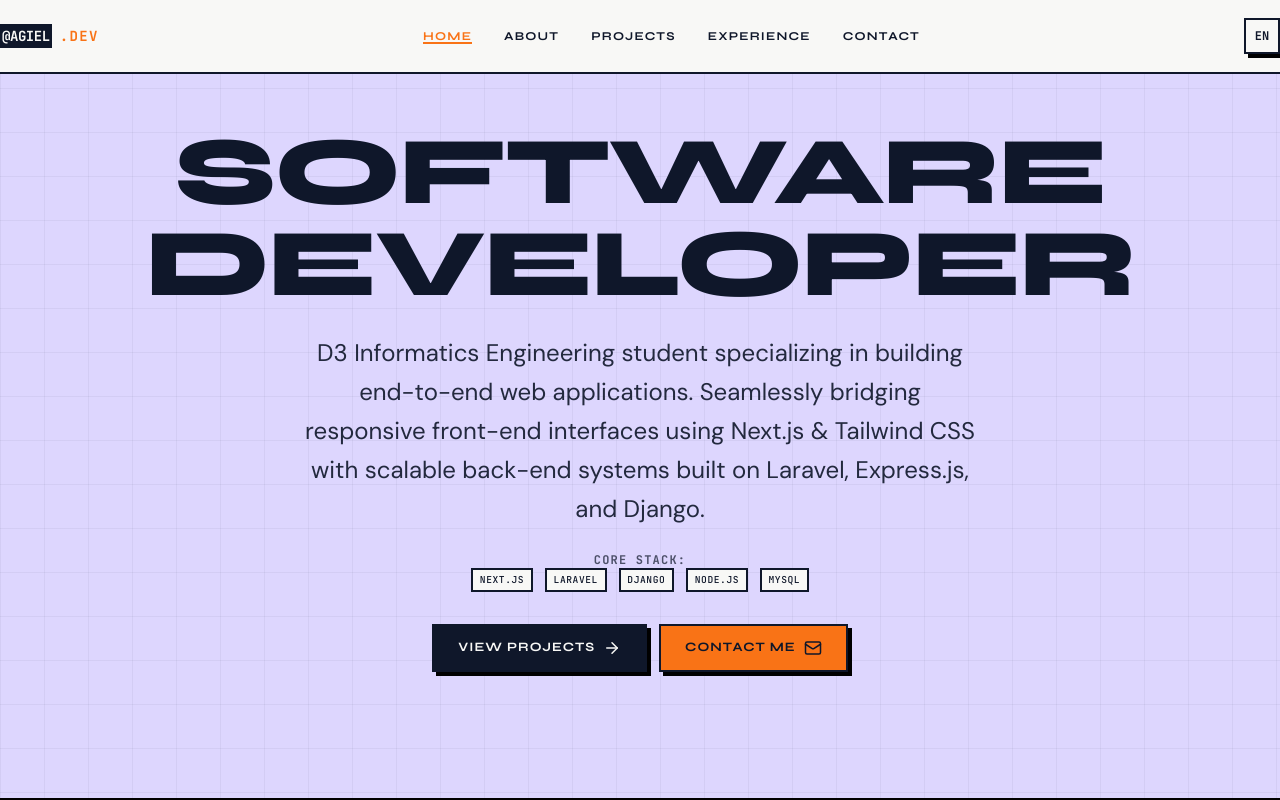
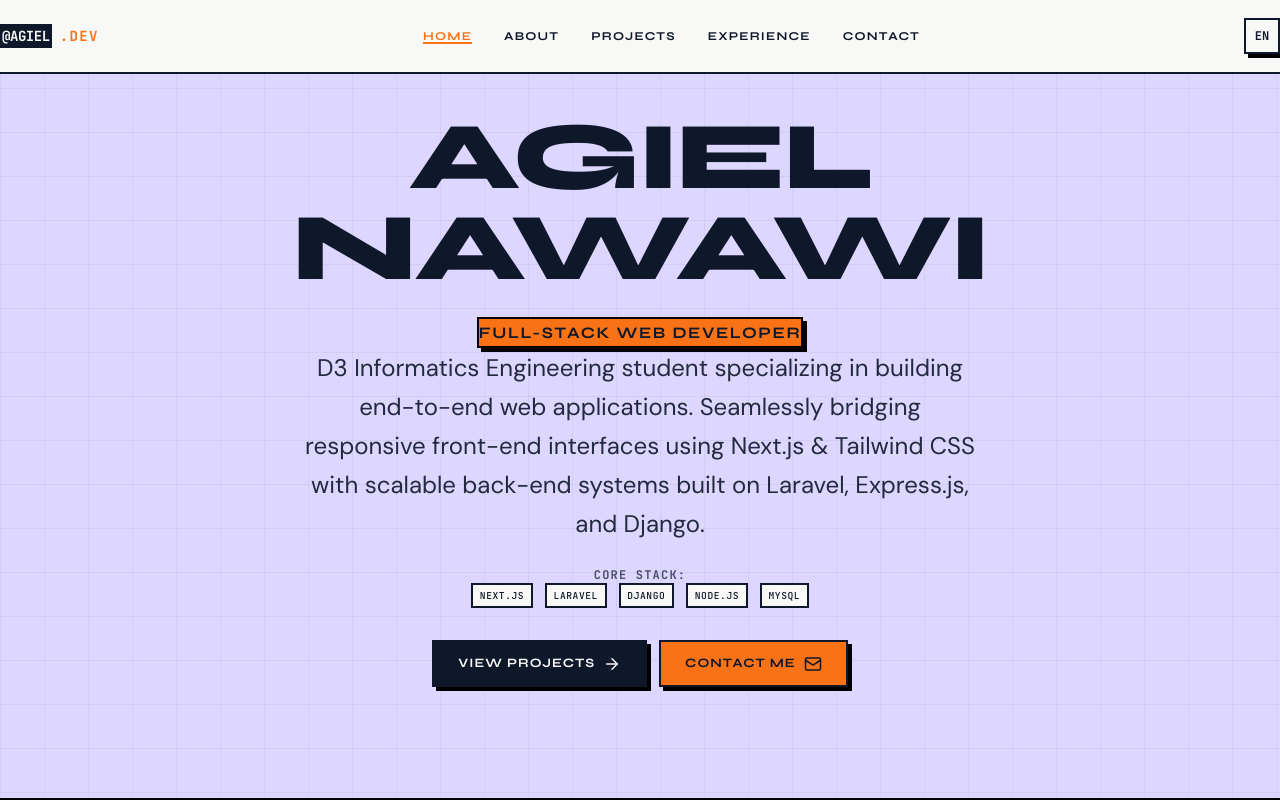
Before and after one commit to agielnawawi46/portofolio-v3, a React (Vite) app: page / in a window 1280 px wide. Shown: the top 800 px of the page. Built offline with nearby package versions, Linux system fonts and the light colour scheme.

Commit message:
style: update hero headline and add sub-headline

```diff
--- a/src/components/HeroSection.tsx
+++ b/src/components/HeroSection.tsx
@@ -50,13 +50,21 @@ export default function HeroSection() {
                 className="text-4xl sm:text-5xl md:text-6xl lg:text-7xl xl:text-8xl font-black uppercase leading-[0.95] tracking-tight text-center"
                 style={{ fontFamily: "var(--font-display)", color: "var(--color-charcoal)" }}
               >
-                SOFTWARE<br />
-                DEVELOPER
+                AGIEL<br />
+                NAWAWI
               </h1>
             </motion.div>
 
-            {/* Handle & Bio */}
+            {/* Sub-headline & Bio */}
             <motion.div custom={2} variants={fadeUp} initial="hidden" whileInView="visible" viewport={{ once: false, amount: 0.1 }} className="flex flex-col items-center text-center w-full">
+              <div
+                className="inline-block px-4 py-2 mb-4 sticker-box"
+                style={{ background: "var(--color-orange)", color: "var(--color-charcoal)" }}
+              >
+                <span className="font-bold text-xs md:text-sm lg:text-base tracking-widest uppercase" style={{ fontFamily: "var(--font-display)" }}>
+                  {personal.tagline}
+                </span>
+              </div>
               <p className="text-base md:text-lg lg:text-xl xl:text-2xl leading-relaxed opacity-90 max-w-2xl text-center mx-auto" style={{ fontFamily: "var(--font-body)", color: "var(--color-charcoal)" }}>
                 {personal.shortBio}
               </p>
```
